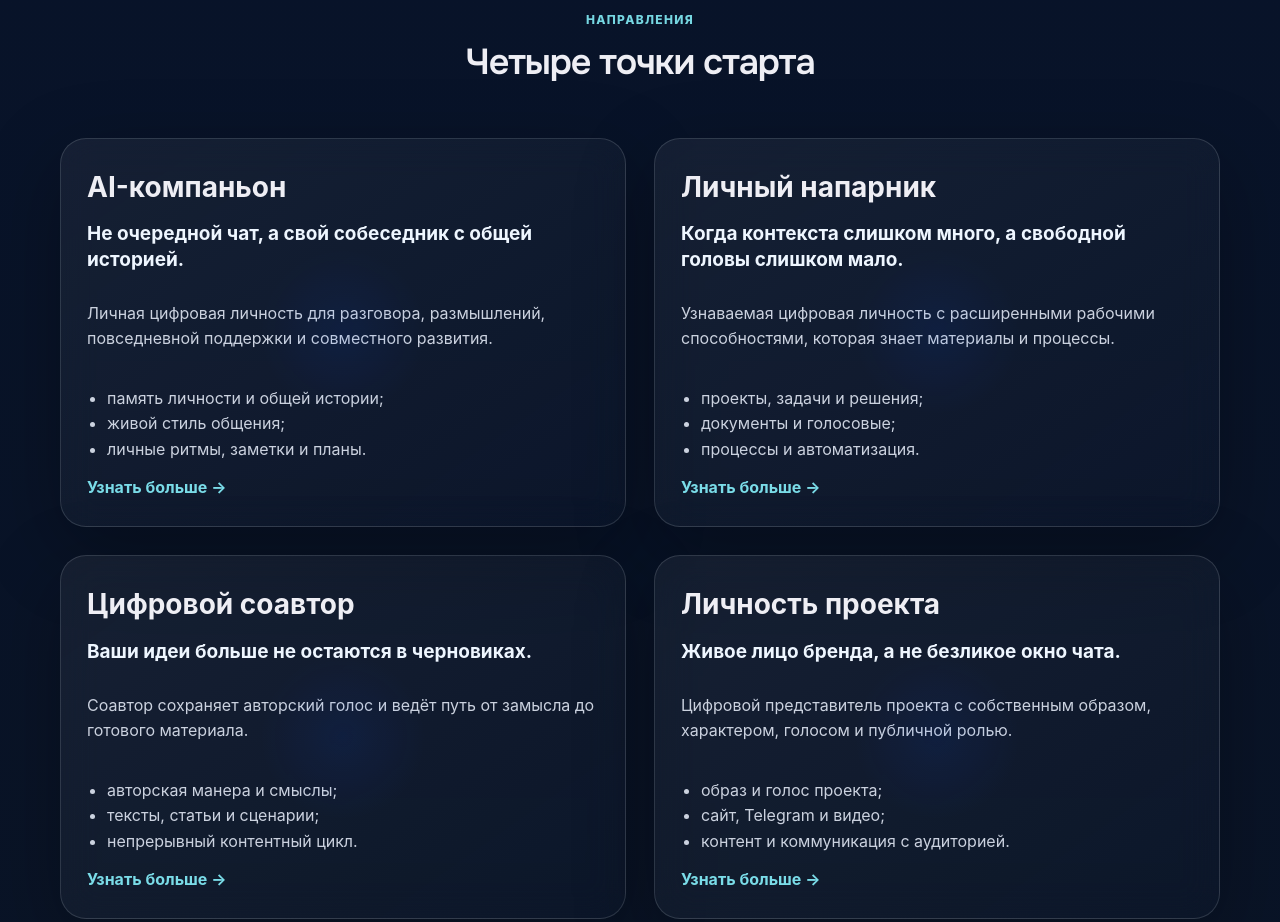
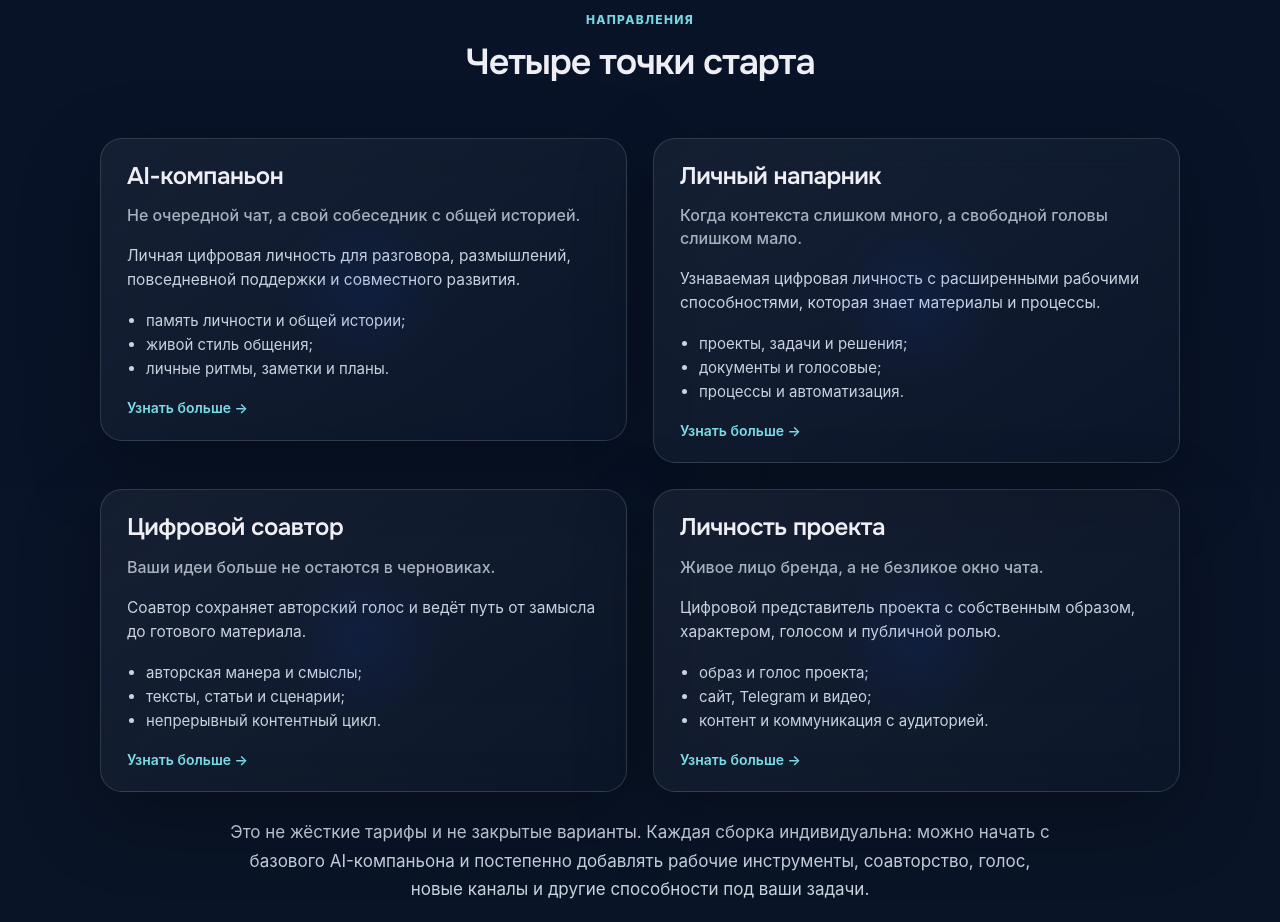
Before and after one commit to astropsi88-ui/archai-v2, a website: page index.html in a window 1280 px wide. Shown: the part 940-1862 px from the top of the page. Drawn offline with Linux system fonts and the light colour scheme.

Commit message:
Compact home product cards

```diff
--- a/assets/styles.css
+++ b/assets/styles.css
@@ -127,7 +127,18 @@ footer{padding:64px 0 32px;border-top:1px solid rgba(196,202,212,.08);background
 .home-page .system-strip div{padding:16px 18px;border-radius:20px;background:linear-gradient(145deg,rgba(90,174,186,.11),rgba(110,99,182,.07))}
 .home-page .system-strip b,.home-page .system-strip span{display:block}.home-page .system-strip span{color:var(--muted);font-size:14px}
 .home-page .compact-system{padding:64px 0 24px}.home-page .compact-system .section-head{margin-bottom:0}.home-page .compact-copy{max-width:820px}.home-page .compact-copy .eyebrow{margin-bottom:14px}.home-page .client-value-title{font-family:var(--font-display);font-size:clamp(32px,2.5vw,40px);font-weight:600;line-height:1.08;letter-spacing:-.03em;text-align:center;white-space:nowrap;text-wrap:nowrap;max-width:1000px;width:100%;margin:0 auto 32px}.home-page .client-value-copy{max-width:760px;margin:0 auto;position:relative;padding-left:26px;font-size:17px;line-height:1.7;text-align:justify;text-align-last:left;color:var(--soft)}.home-page .client-value-copy:before{content:"";position:absolute;left:0;top:0;bottom:0;width:2px;border-radius:999px;background:linear-gradient(180deg,rgba(143, 241, 255, 0.95),rgba(74, 101, 255, 0.65));box-shadow:0 0 16px rgba(143,241,255,.18)}.home-page .directions-note{max-width:820px;margin:26px auto 0;color:var(--soft);text-align:center;font-size:17px;line-height:1.65}
-.home-page .product-card{min-height:0;gap:12px}.home-page .product-card h3{font-size:28px;margin:0}.home-page .product-card h4{font-size:19px;line-height:1.35;margin:0;color:#eef6ff}.home-page .product-card ul{color:var(--soft);margin:6px 0 0;padding-left:20px}.home-page .learn{margin-top:auto;color:#7adce8}
+/* Compact product cards */
+.home-page .product-grid{grid-template-columns:repeat(2,minmax(0,1fr));max-width:1080px;width:100%;margin-left:auto;margin-right:auto;column-gap:26px;row-gap:26px;align-items:start}
+.home-page .product-card{min-height:0;height:auto;align-self:start;padding:24px 26px 22px;border-radius:22px;gap:9px}
+.home-page .product-card h3{font-family:var(--font-display);font-size:24px;font-weight:600;line-height:1.15;letter-spacing:-.02em;margin:0 0 5px}
+.home-page .product-card h4{font-size:16px;font-weight:500;line-height:1.42;letter-spacing:0;color:var(--soft);opacity:.82;margin:0 0 6px}
+.home-page .product-card p{font-size:15.5px;line-height:1.55;margin:2px 0 5px;color:var(--soft)}
+.home-page .product-card ul{font-size:15px;line-height:1.48;margin:2px 0 0;padding-left:19px;color:var(--soft)}
+.home-page .product-card li{margin:2px 0}
+.home-page .product-card .learn{font-size:14px;line-height:1.3;margin-top:8px;padding-top:0;font-weight:600;color:#7adce8}
+
+@media(min-width:641px) and (max-width:960px){.home-page .product-grid{grid-template-columns:1fr;max-width:620px;margin-left:auto;margin-right:auto;row-gap:20px}.home-page .product-card{padding:23px 24px 21px}.home-page .product-card h3{font-size:23px}.home-page .product-card h4{font-size:15.5px}.home-page .product-card p{font-size:15.5px}.home-page .product-card ul{font-size:15px}}
+@media(max-width:640px){.home-page .product-grid{grid-template-columns:1fr;width:100%;max-width:100%;row-gap:16px}.home-page .product-card{min-height:0;height:auto;padding:19px 19px 18px;border-radius:19px;gap:7px}.home-page .product-card h3{font-size:21px}.home-page .product-card h4{font-size:15px;line-height:1.4}.home-page .product-card p{font-size:15px;line-height:1.5}.home-page .product-card ul{font-size:14.5px;line-height:1.45}.home-page .product-card .learn{font-size:14px;margin-top:7px}}
 .home-page .feature-split{align-items:center}.home-page .media-panel{display:grid;gap:14px}.home-page .portrait{aspect-ratio:4/5;min-height:0;max-height:560px;border-radius:30px;background:radial-gradient(circle at 50% 35%,rgba(0,82,255,.25),rgba(110,99,182,.14) 42%,#0b162b 78%);border:1px solid rgba(90,174,186,.18)}
 .home-page .media-actions{display:flex;gap:12px;align-items:center;flex-wrap:wrap}.home-page .media-actions a:not(.pill),.home-page .text-link{color:#8fe7ef;text-decoration:none}.home-page .hint{margin:0;color:var(--muted);font-size:14px}
 .home-page .orbit-schema{position:relative;width:min(100%,760px);height:520px;margin:0 auto 22px}.home-page .schema-lines{position:absolute;inset:0;width:100%;height:100%;overflow:visible}.home-page .schema-lines path{stroke:rgba(105,207,221,.34);stroke-width:1.4;fill:none;stroke-dasharray:9 12;filter:drop-shadow(0 0 5px rgba(90,174,186,.5));animation:dash 5.8s linear infinite}.home-page .schema-lines path.active{stroke:#9ff7ff;stroke-width:2.4;filter:drop-shadow(0 0 12px rgba(90,174,186,.9))}
--- a/public/assets/styles.css
+++ b/public/assets/styles.css
@@ -127,7 +127,18 @@ footer{padding:64px 0 32px;border-top:1px solid rgba(196,202,212,.08);background
 .home-page .system-strip div{padding:16px 18px;border-radius:20px;background:linear-gradient(145deg,rgba(90,174,186,.11),rgba(110,99,182,.07))}
 .home-page .system-strip b,.home-page .system-strip span{display:block}.home-page .system-strip span{color:var(--muted);font-size:14px}
 .home-page .compact-system{padding:64px 0 24px}.home-page .compact-system .section-head{margin-bottom:0}.home-page .compact-copy{max-width:820px}.home-page .compact-copy .eyebrow{margin-bottom:14px}.home-page .client-value-title{font-family:var(--font-display);font-size:clamp(32px,2.5vw,40px);font-weight:600;line-height:1.08;letter-spacing:-.03em;text-align:center;white-space:nowrap;text-wrap:nowrap;max-width:1000px;width:100%;margin:0 auto 32px}.home-page .client-value-copy{max-width:760px;margin:0 auto;position:relative;padding-left:26px;font-size:17px;line-height:1.7;text-align:justify;text-align-last:left;color:var(--soft)}.home-page .client-value-copy:before{content:"";position:absolute;left:0;top:0;bottom:0;width:2px;border-radius:999px;background:linear-gradient(180deg,rgba(143, 241, 255, 0.95),rgba(74, 101, 255, 0.65));box-shadow:0 0 16px rgba(143,241,255,.18)}.home-page .directions-note{max-width:820px;margin:26px auto 0;color:var(--soft);text-align:center;font-size:17px;line-height:1.65}
-.home-page .product-card{min-height:0;gap:12px}.home-page .product-card h3{font-size:28px;margin:0}.home-page .product-card h4{font-size:19px;line-height:1.35;margin:0;color:#eef6ff}.home-page .product-card ul{color:var(--soft);margin:6px 0 0;padding-left:20px}.home-page .learn{margin-top:auto;color:#7adce8}
+/* Compact product cards */
+.home-page .product-grid{grid-template-columns:repeat(2,minmax(0,1fr));max-width:1080px;width:100%;margin-left:auto;margin-right:auto;column-gap:26px;row-gap:26px;align-items:start}
+.home-page .product-card{min-height:0;height:auto;align-self:start;padding:24px 26px 22px;border-radius:22px;gap:9px}
+.home-page .product-card h3{font-family:var(--font-display);font-size:24px;font-weight:600;line-height:1.15;letter-spacing:-.02em;margin:0 0 5px}
+.home-page .product-card h4{font-size:16px;font-weight:500;line-height:1.42;letter-spacing:0;color:var(--soft);opacity:.82;margin:0 0 6px}
+.home-page .product-card p{font-size:15.5px;line-height:1.55;margin:2px 0 5px;color:var(--soft)}
+.home-page .product-card ul{font-size:15px;line-height:1.48;margin:2px 0 0;padding-left:19px;color:var(--soft)}
+.home-page .product-card li{margin:2px 0}
+.home-page .product-card .learn{font-size:14px;line-height:1.3;margin-top:8px;padding-top:0;font-weight:600;color:#7adce8}
+
+@media(min-width:641px) and (max-width:960px){.home-page .product-grid{grid-template-columns:1fr;max-width:620px;margin-left:auto;margin-right:auto;row-gap:20px}.home-page .product-card{padding:23px 24px 21px}.home-page .product-card h3{font-size:23px}.home-page .product-card h4{font-size:15.5px}.home-page .product-card p{font-size:15.5px}.home-page .product-card ul{font-size:15px}}
+@media(max-width:640px){.home-page .product-grid{grid-template-columns:1fr;width:100%;max-width:100%;row-gap:16px}.home-page .product-card{min-height:0;height:auto;padding:19px 19px 18px;border-radius:19px;gap:7px}.home-page .product-card h3{font-size:21px}.home-page .product-card h4{font-size:15px;line-height:1.4}.home-page .product-card p{font-size:15px;line-height:1.5}.home-page .product-card ul{font-size:14.5px;line-height:1.45}.home-page .product-card .learn{font-size:14px;margin-top:7px}}
 .home-page .feature-split{align-items:center}.home-page .media-panel{display:grid;gap:14px}.home-page .portrait{aspect-ratio:4/5;min-height:0;max-height:560px;border-radius:30px;background:radial-gradient(circle at 50% 35%,rgba(0,82,255,.25),rgba(110,99,182,.14) 42%,#0b162b 78%);border:1px solid rgba(90,174,186,.18)}
 .home-page .media-actions{display:flex;gap:12px;align-items:center;flex-wrap:wrap}.home-page .media-actions a:not(.pill),.home-page .text-link{color:#8fe7ef;text-decoration:none}.home-page .hint{margin:0;color:var(--muted);font-size:14px}
 .home-page .orbit-schema{position:relative;width:min(100%,760px);height:520px;margin:0 auto 22px}.home-page .schema-lines{position:absolute;inset:0;width:100%;height:100%;overflow:visible}.home-page .schema-lines path{stroke:rgba(105,207,221,.34);stroke-width:1.4;fill:none;stroke-dasharray:9 12;filter:drop-shadow(0 0 5px rgba(90,174,186,.5));animation:dash 5.8s linear infinite}.home-page .schema-lines path.active{stroke:#9ff7ff;stroke-width:2.4;filter:drop-shadow(0 0 12px rgba(90,174,186,.9))}
```
